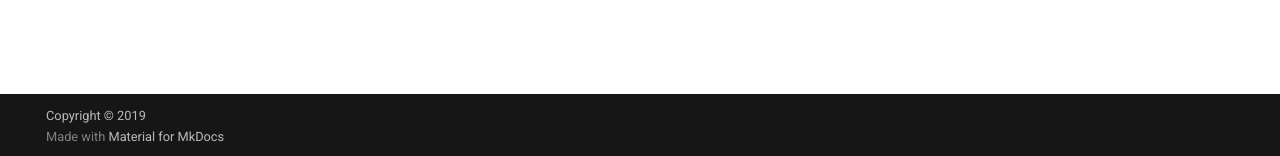
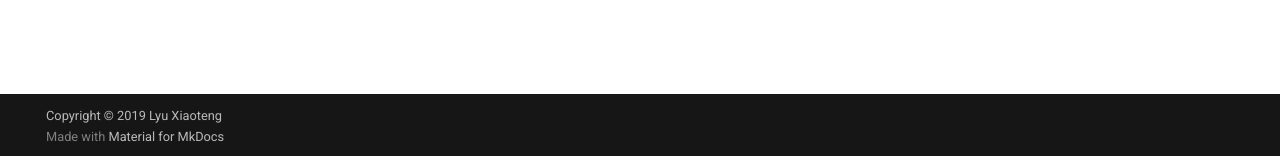
Before and after one commit to SM2-wiki/SM2-wiki, an MkDocs documentation site: the page built from docs/index.md, in a window 1280 px wide. Shown: the part 741-897 px from the top of the page. Built offline with MkDocs 1.6.1 and Material for MkDocs 9.7.7, drawn with Linux system fonts in a browser that asks for light colours; comment, search, counter and statistics services are not loaded; part of the change alters nothing that is shown.

```diff
--- a/mkdocs.yml
+++ b/mkdocs.yml
@@ -7,7 +7,7 @@ repo_url: 'https://github.com/Rye-Catcher/SM2-Wiki'
 edit_uri: 'edit/master/docs/'
 
 
-copyright: 'Copyright &copy; 2019 '
+copyright: 'Copyright &copy; 2019 Lyu Xiaoteng'
 
 google_analytics:
   - 'UA-148396512-1'
@@ -24,6 +24,11 @@ theme:
   language: 'zh'
   feature:
      tabs: true
+
+extra:
+  disqus: 'SM2-wiki'
+  pagetime: 'on'
+  copyright: '<a href="https://creativecommons.org/licenses/by-nc-sa/4.0/deed.zh">CC BY-NC-SA 4.0</a>'
 
 extra_javascript:
   - '_static/js/extra.js?v=15'
```
